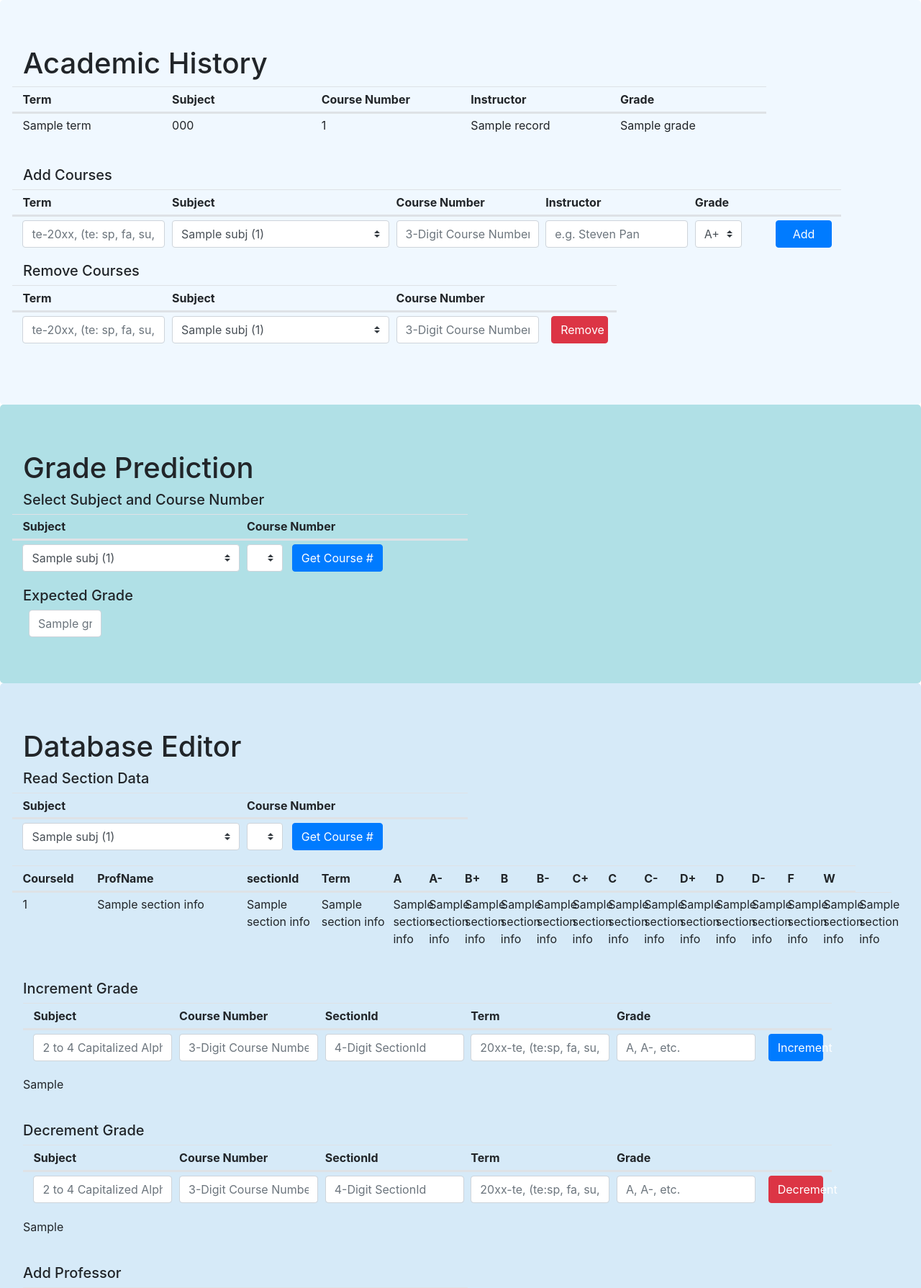
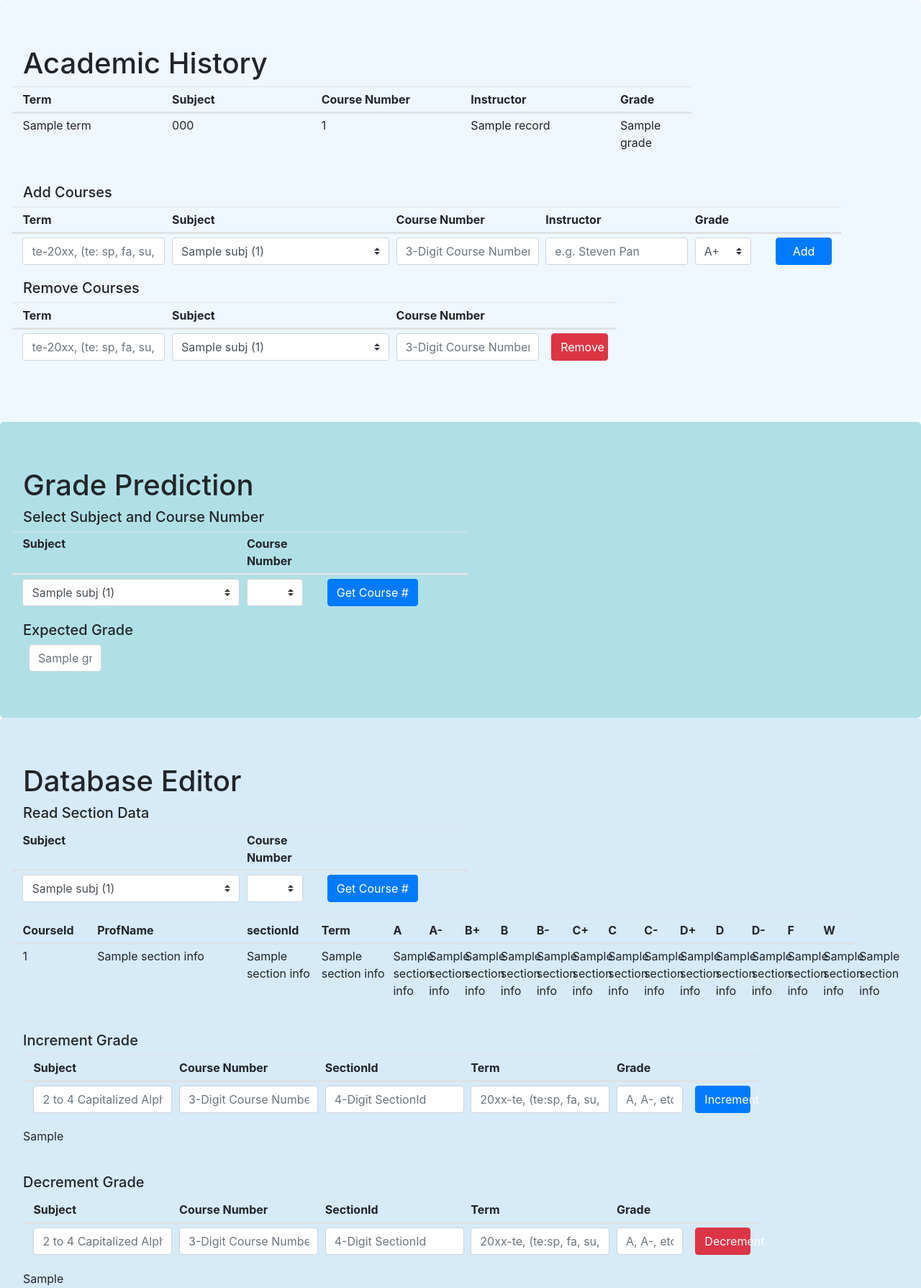
Before and after one commit to vinny-d/saveMyGPA, a Flask app: template app/templates/index.html in a window 1280 px wide. Shown: the part 56-1845 px from the top of the page at 72% size. Run offline with Flask 2, Linux system fonts and the light colour scheme; the template is opened without the code that fills it: most values are stand-ins (such as "Sample title", 1, 10 or a date in 2020); lists and menus that the app fills with data are empty; parts of the project's set-up code (start-up, migrations or seed data) failed here and were passed over; some libraries are stand-ins or nearby versions.

Commit message:
minor minor fix

```diff
--- a/app/templates/index.html
+++ b/app/templates/index.html
@@ -55,7 +55,7 @@
                         <th class="col-md-2">Subject</th>
                         <th class="col-md-2">Course Number</th>
                         <th class="col-md-2">Instructor</th>
-                        <th class="col-md-2">Grade</th>
+                        <th class="col-md-1">Grade</th>
                     </tr>
                 </thead>
                 <tbody>
@@ -68,7 +68,7 @@
                             <td class="col-md-2">{{record['departmentCode']}}</td>
                             <td class="col-md-2">{{record['courseNumber']|int}}</td>
                             <td class="col-md-2">{{record['professorName']}}</td>
-                            <td class="col-md-2">{{record['grade']}}</td>
+                            <td class="col-md-1">{{record['grade']}}</td>
                         </tr>
                     {% endfor %}
                 </tbody>
@@ -85,8 +85,7 @@
                     <th class="col-md-3">Subject</th>
                     <th class="col-md-2">Course Number</th>
                     <th class="col-md-2">Instructor</th>
-                    <th class="col-md-1">Grade</th>
-                    <th class="col-md-1"></th>
+                    <th class="col-md-2">Grade</th>
                 </tr>
                 </thead>
                 <tbody>
@@ -110,7 +109,7 @@
                                 <input required type="text" class="form-control" name="instructorA" placeholder="e.g. Steven Pan">
                             </td>
                             <td class="col-md-1">
-                                <select required class="browser-default custom-select mr-2" name="gradeA" style="width:auto;">
+                                <select class="browser-default custom-select col-md-10" name="gradeA">
                                     <OPTION VALUE="A+">A+</OPTION>
                                     <OPTION VALUE="A">A</OPTION>
                                     <OPTION VALUE="A-">A-</OPTION>
@@ -182,7 +181,8 @@
                 <tr class="row">
                     <th class="col-0"></th>
                     <th class="col-3">Subject</th>
-                    <th class="col-3">Course Number</th>
+                    <th class="col-1">Course Number</th>
+                    <th class="col-2"></th>
                 </tr>
                 </thead>
                 <tbody>
@@ -201,8 +201,8 @@
                                         {% endfor %}
                                     </select>
                                 </td>
-                                <td class="col-3">
-                                    <select name="sel_CRN" class="browser-default custom-select col-md-2">
+                                <td class="col-1">
+                                    <select name="sel_CRN" class="browser-default custom-select col-md-10">
                                         {% for CRN in CRNs %}
                                             {% if CRN == sel_CRN %}
                                                 <option value="{{CRN}}" selected>{{CRN}}</option>
@@ -211,6 +211,8 @@
                                             {% endif %}
                                         {% endfor %}
                                     </select>
+                                </td>
+                                <td class="col-2">
                                     <button type="submit" class="btn btn-primary ml-2 col-auto">Get Grade / Course #</button>
                                 </td>
                             </form>
@@ -224,9 +226,11 @@
                                         {% endfor %}
                                     </select>
                                 </td>
-                                <td class="col-3">
-                                    <select name="sel_CRN" class="browser-default custom-select col-md-2">
+                                <td class="col-1">
+                                    <select name="sel_CRN" class="browser-default custom-select col-md-10">
                                     </select>
+                                </td>
+                                <td class="col-2">
                                     <button type="submit" class="btn btn-primary ml-2 col-auto">Get Course #</button>
                                 </td>
                             </form>
@@ -249,7 +253,8 @@
                 <tr class="row">
                     <th class="col-0"></th>
                     <th class="col-3">Subject</th>
-                    <th class="col-3">Course Number</th>
+                    <th class="col-1">Course Number</th>
+                    <th class="col-2"></th>
                 </tr>
                 </thead>
                 <tbody>
@@ -268,8 +273,8 @@
                                         {% endfor %}
                                     </select>
                                 </td>
-                                <td class="col-3">
-                                    <select name="sel_CRN" class="browser-default custom-select col-md-2">
+                                <td class="col-1">
+                                    <select name="sel_CRN" class="browser-default custom-select col-md-10">
                                         {% for CRN in CRNs %}
                                             {% if CRN == sel_CRN %}
                                                 <option value="{{CRN}}" selected>{{CRN}}</option>
@@ -278,6 +283,8 @@
                                             {% endif %}
                                         {% endfor %}
                                     </select>
+                                </td>
+                                <td class="col-2">
                                     <button type="submit" class="btn btn-primary ml-2 col-auto">Get Section Info / Course #</button>
                                 </td>
                             </form>
@@ -291,9 +298,11 @@
                                         {% endfor %}
                                     </select>
                                 </td>
-                                <td class="col-3">
-                                    <select name="sel_CRN" class="browser-default custom-select col-md-2">
+                                <td class="col-1">
+                                    <select name="sel_CRN" class="browser-default custom-select col-md-10">
                                     </select>
+                                </td>
+                                <td class="col-2">
                                     <button type="submit" class="btn btn-primary ml-2 col-auto">Get Course #</button>
                                 </td>
                             </form>
@@ -385,7 +394,7 @@
                     <th class="col-md-2">Course Number</th>
                     <th class="col-md-2">SectionId</th>
                     <th class="col-md-2">Term</th>
-                    <th class="col-md-2">Grade</th>
+                    <th class="col-md-1">Grade</th>
                     <th class="col-md-1"></th>
                 </tr>
                 </thead>
@@ -406,7 +415,7 @@
                             <td class="col-md-2">
                                 <input type="text" class="form-control" name="termI" placeholder="20xx-te, (te:sp, fa, su, wt)">
                             </td>
-                            <td class="col-md-2">
+                            <td class="col-md-1">
                                 <input type="text" class="form-control" name="gradeI" placeholder="A, A-, etc.">
                             </td>
                             <td class="col-md-1">
@@ -429,7 +438,7 @@
                     <th class="col-md-2">Course Number</th>
                     <th class="col-md-2">SectionId</th>
                     <th class="col-md-2">Term</th>
-                    <th class="col-md-2">Grade</th>
+                    <th class="col-md-1">Grade</th>
                     <th class="col-md-1"></th>
                 </tr>
                 </thead>
@@ -450,7 +459,7 @@
                             <td class="col-md-2">
                                 <input type="text" class="form-control" name="termD" placeholder="20xx-te, (te:sp, fa, su, wt)">
                             </td>
-                            <td class="col-md-2">
+                            <td class="col-md-1">
                                 <input type="text" class="form-control" name="gradeD" placeholder="A, A-, etc.">
                             </td>
                             <td class="col-md-1">
```
